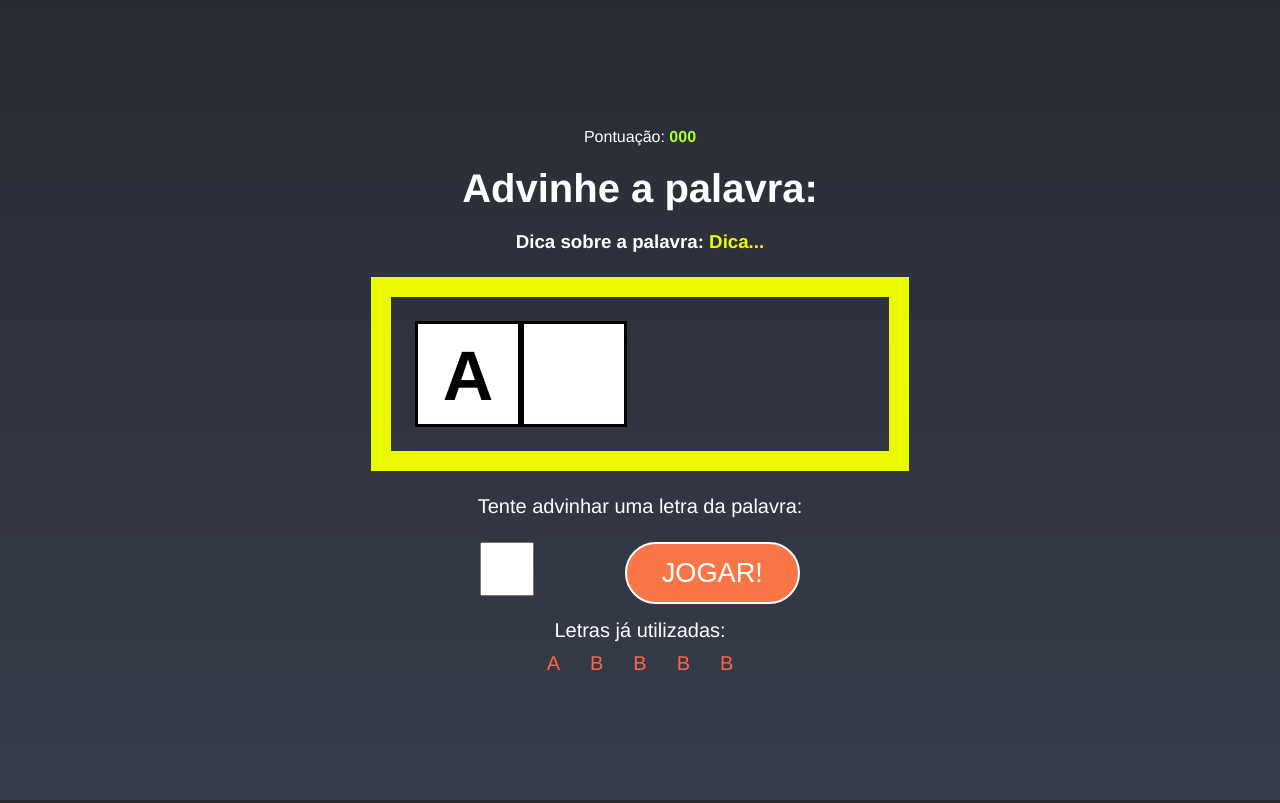
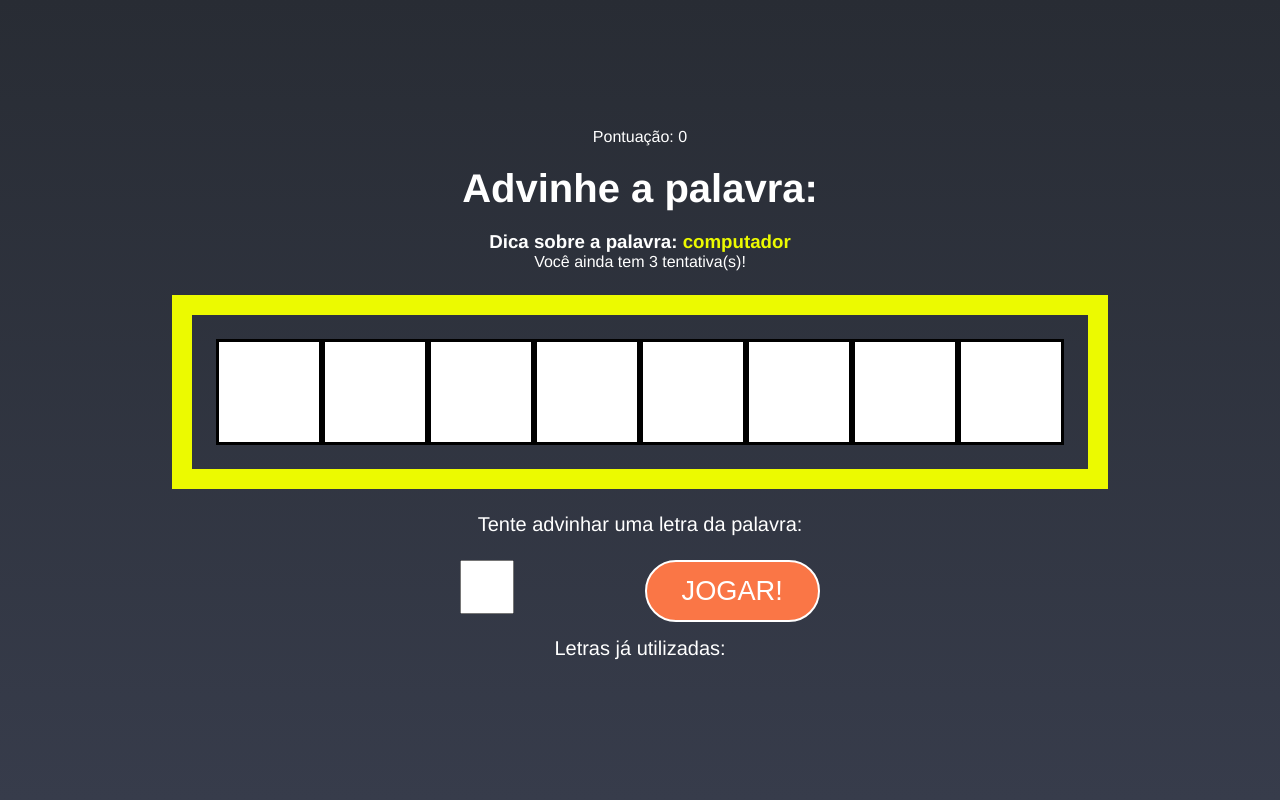
Before and after one commit to Rafaeldasilvaperes/REACTJS-PrimeiroProjeto, a React (Create React App) app: page / in a window 1280 px wide. Both pictures are taken after a click on the button "COMEÇAR O JOGO". Built offline with nearby package versions, Linux system fonts and the light colour scheme.

Commit message:
Criação do jogo acompanhando aula até criação da função principal de verificação de palavras

```diff
--- a/src/App.js
+++ b/src/App.js
@@ -8,9 +8,9 @@ import { useCallback, useEffect, useState } from 'react';
 import { wordsList } from './data/words.js'
 
 // components
-import { StartScreen } from './components/startScreen/StartScreen.js';
-import { Game } from './components/gameScreen/Game.js'
-import { End } from './components/endScreen/End.js'
+import { StartScreen } from './components/startScreen/StartScreen';
+import { Game } from './components/gameScreen/Game'
+import { End } from './components/endScreen/End'
 
 const stages = [
   {id: 1, name: 'start'},
@@ -25,6 +25,11 @@ export function App() {
   const [pickedWord, setPickedWord] = useState("");
   const [pickedCategory, setPickedCategory] = useState("");
   const [letters, setLetters] = useState([]);
+  const [guessedLetters, setguessedLetters] = useState([]);
+  const [wrongLetters, setwrongLetters] = useState([]);
+  const [guesses, setGuesses] = useState(3);
+  const [score, setScore] = useState(0);
+
 
   // functions
   const pickWordAndCategory = () => {
@@ -47,33 +52,61 @@ export function App() {
 
     // create an array of letters
     let wordLetters = word.split("");
-    wordLetters = wordLetters.map((letter) => letter.toUpperCase());
+    wordLetters = wordLetters.map((l) => l.toUpperCase());
 
     // fill states
     setPickedWord(word);
     setPickedCategory(category);
-    setLetters(letters);
+    setLetters(wordLetters);
     console.log("word", word)
     console.log("category",category)
-    console.log("letters",wordLetters)
-
+    console.log("letters", wordLetters)
     setGameStage(stages[1].name)
   }
 
   // process letter input
-  const verifyLetter = () => {
-    setGameStage(stages[2].name)
-  }
+  const verifyLetter = (letter) => {
+    const normalizedLetter = letter.toUpperCase();
+    // check if letter has already been utilized
+    if(guessedLetters.includes(normalizedLetter) || wrongLetters.includes(normalizedLetter)){
+      return;
+    }
+
+    // push guessed letter or remove a guess
+    if(letters.includes(normalizedLetter)){
+      setguessedLetters((actualguessedLetters) => [
+        ...actualguessedLetters,
+        normalizedLetter
+      ])
+    }else{
+      setwrongLetters((actualwrongLetters) => [
+        ...actualwrongLetters,
+        normalizedLetter
+      ])
+    }
+  };
+  console.log("Adivinhadas",guessedLetters)
+  console.log("Erradas",wrongLetters)
 
   // return home screen
   const restart = () => {
     setGameStage(stages[0].name)
   }
 
+  // APP return
   return (
     <div className="App">
       {gameStage === 'start' && <StartScreen startGameProps={startGame} />}
-      {gameStage === 'game' && <Game verifyLetterProps={verifyLetter} />}
+      {gameStage === 'game' && <Game
+        verifyLetter={verifyLetter}
+        pickedWord={pickedWord}
+        pickedCategory={pickedCategory}
+        letters={letters}
+        guessedLetters={guessedLetters}
+        wrongLetters={wrongLetters}
+        guesses={guesses}
+        score={score}
+      />}
       {gameStage === 'end' && <End restartProps={restart} />}
 
     </div>
--- a/src/components/gameScreen/Game.js
+++ /dev/null
@@ -1,42 +0,0 @@
-import styles from './Game.module.css'
-
-export const Game = ({verifyLetterProps}) => {
-  return (
-    <section className={styles.game}>
-      <p className={styles.points}>
-        Pontuação: <span>000</span>
-      </p>
-
-      <h1>Advinhe a palavra:</h1>
-
-      <h3 className={styles.tip}>
-        Dica sobre a palavra:
-        <span> Dica...</span>
-      </h3>
-
-      <div className={styles.wordContainer}>
-        <span className={styles.letter}>A</span>
-        <span className={styles.blankSquare}></span>
-
-      </div>
-
-
-      <div className={styles.letterContainer}>
-        <form>
-          <label htmlFor="letter">Tente advinhar uma letra da palavra:</label>
-          <input type="text" name="letter" id="letter" maxLength="1" required />
-          <button>Jogar!</button>
-        </form>
-      </div>
-
-      <div className={styles.wrongLettersContainer}>
-        <p>Letras já utilizadas:</p>
-        <span>a</span>
-        <span>b</span>
-        <span>b</span>
-        <span>b</span>
-        <span>b</span>
-      </div>
-    </section>
-  )
-}
--- /dev/null
+++ b/src/components/gameScreen/Game.jsx
@@ -0,0 +1,78 @@
+import styles from './Game.module.css'
+import { useState, useRef } from 'react';
+
+export const Game = ({
+  verifyLetter,
+  pickedWord,
+  pickedCategory,
+  letters,
+  guessedLetters,
+  wrongLetters,
+  guesses,
+  score
+}) => {
+
+const [letter, setLetter] = useState("");
+const letterInputRef = useRef(null);
+
+const handleSubmit = (e) => {
+  e.preventDefault();
+  verifyLetter(letter);
+
+  setLetter("");
+
+  letterInputRef.current.focus();
+}
+
+  return (
+    <section className={styles.game}>
+      <p className={styles.points}>
+        Pontuação: {score}
+      </p>
+
+      <h1>Advinhe a palavra:</h1>
+      <h3 className={styles.tip}>
+        Dica sobre a palavra:
+        <span> {pickedCategory} </span>
+      </h3>
+
+      <p>Você ainda tem {guesses} tentativa(s)!</p>
+      <div className={styles.wordContainer}>
+        {letters.map((letter, i) => (
+          guessedLetters.includes(letter) ? (
+            <span key={i} className={styles.letter}>
+            {letter}
+            </span>
+            ) : (
+            <span key={i} className={styles.blankSquare}></span>
+          )
+        ))}
+      </div>
+
+      <div className={styles.letterContainer}>
+        <form onSubmit={handleSubmit}>
+          <label htmlFor="letter">Tente advinhar uma letra da palavra:</label>
+          <input
+          type="text"
+          name="letter"
+          id="letter"
+          maxLength="1"
+          required
+
+          onChange={(e) => setLetter(e.target.value)}
+          value={letter}
+          ref={letterInputRef}
+          />
+          <button>Jogar!</button>
+        </form>
+      </div>
+
+      <div className={styles.wrongLettersContainer}>
+        <p>Letras já utilizadas:</p>
+        {wrongLetters.map((letter, i) => (
+          <span key={i}>{letter}</span>
+        ) )}
+      </div>
+    </section>
+  )
+}
```
Also changed, not shown: src/components/endScreen/End.jsx (renamed from src/components/endScreen/End.js), src/components/startScreen/StartScreen.jsx (renamed from src/components/startScreen/StartScreen.js).
